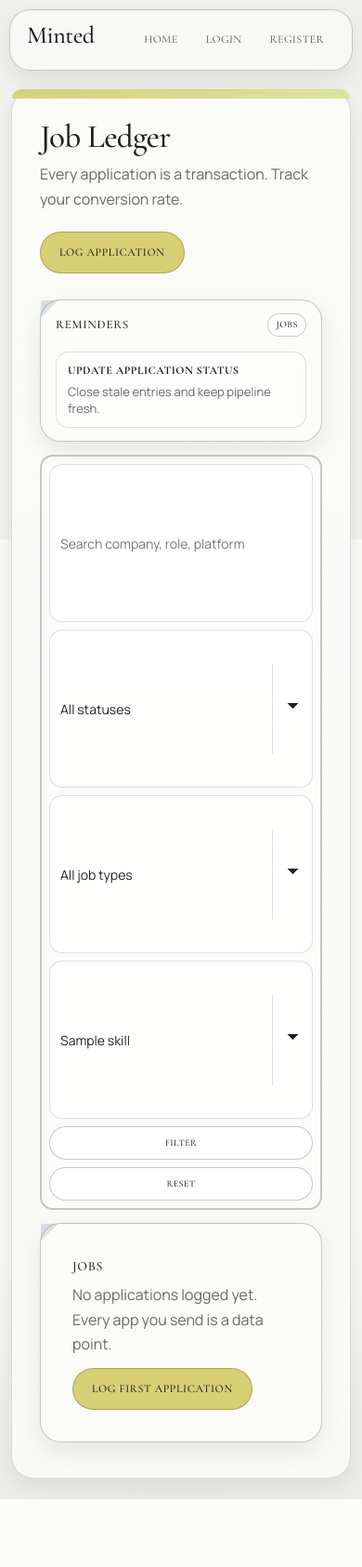
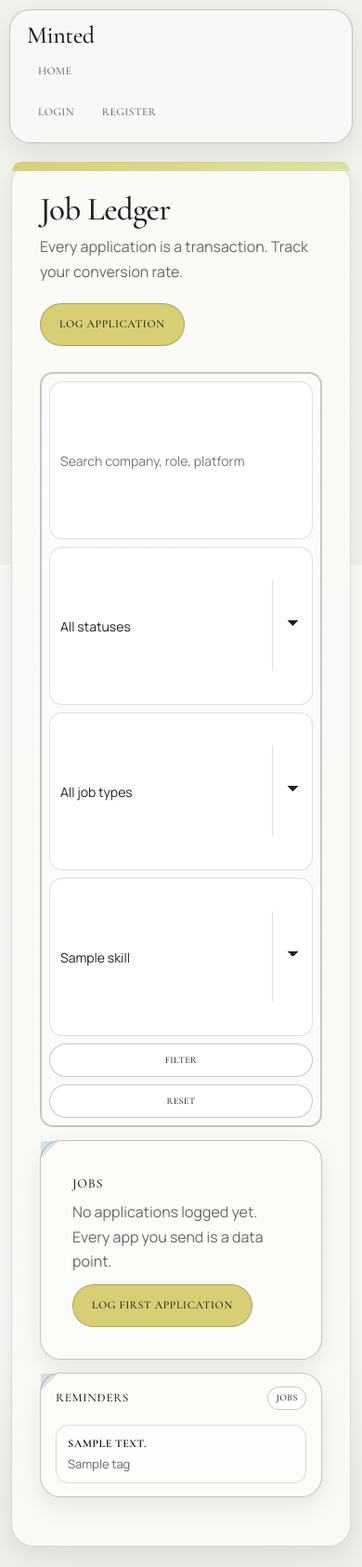
Before and after one commit to khtvi/minted, a Python web app: template templates/jobs.html in a window 390 px wide. Shown: the whole page at 93% size. Before the commit the page ends 1612 px from the top, so only its background shows below. Run offline with Jinja, Linux system fonts and the light colour scheme; the template is opened without the code that fills it: most values are stand-ins (such as "Sample title", 1, 10 or a date in 2020).

Commit message:
fix design

```diff
--- a/static/styles.css
+++ b/static/styles.css
@@ -82,6 +82,7 @@ body {
   font-size: 16px;
   line-height: 1.65;
   color: var(--text);
+  overflow-x: hidden;
   background:
     radial-gradient(980px 660px at 50% 120%, rgba(140, 156, 138, 0.2), transparent 60%),
     radial-gradient(760px 420px at 12% 96%, rgba(184, 178, 160, 0.16), transparent 54%),
@@ -127,12 +128,11 @@ body {
 }
 
 .top-nav-inner {
-  display: flex;
+  display: grid;
+  grid-template-columns: auto 1fr auto;
   align-items: center;
-  justify-content: space-between;
-  gap: 18px;
+  gap: 12px;
   padding: 14px 18px;
-  flex-wrap: wrap;
 }
 
 .brand-mark {
@@ -179,8 +179,17 @@ body {
 .top-nav-links {
   display: flex;
   align-items: center;
-  flex-wrap: wrap;
+  flex-wrap: nowrap;
   gap: 8px;
+}
+
+.top-nav-center {
+  justify-self: center;
+  justify-content: center;
+}
+
+.top-nav-right {
+  justify-self: end;
 }
 
 .top-nav-links a {
@@ -1195,6 +1204,20 @@ label {
   top: 96px;
 }
 
+.jobs-layout,
+.income-layout {
+  display: grid;
+  grid-template-columns: minmax(0, 1fr) 300px;
+  gap: 14px;
+  align-items: start;
+}
+
+.jobs-side,
+.income-side {
+  position: sticky;
+  top: 96px;
+}
+
 .skills-side .resource-grid {
   grid-template-columns: 1fr;
 }
@@ -2321,7 +2365,9 @@ tbody tr:hover {
   }
 
   .dashboard-side,
-  .skills-side {
+  .skills-side,
+  .jobs-side,
+  .income-side {
     position: static;
     top: auto;
   }
@@ -2331,6 +2377,11 @@ tbody tr:hover {
   }
 
   .skills-layout {
+    grid-template-columns: 1fr;
+  }
+
+  .jobs-layout,
+  .income-layout {
     grid-template-columns: 1fr;
   }
 
@@ -2401,7 +2452,10 @@ tbody tr:hover {
   }
 
   .top-nav-inner {
-    align-items: flex-start;
+    grid-template-columns: 1fr;
+    justify-items: start;
+    gap: 8px;
+    align-items: start;
   }
 
   .brand-mark {
@@ -2416,6 +2470,12 @@ tbody tr:hover {
 
   .top-nav-links {
     gap: 6px;
+    flex-wrap: wrap;
+  }
+
+  .top-nav-center,
+  .top-nav-right {
+    justify-self: start;
   }
 
   .top-nav-links a {
--- a/templates/base.html
+++ b/templates/base.html
@@ -15,12 +15,14 @@
         <a class="brand-mark" href="{{ url_for('dashboard') if session.get('username') else url_for('index') }}" {% if request.endpoint == 'index' %}aria-current="page"{% endif %}>
           <span class="brand-name">Minted</span>
         </a>
-        <div class="top-nav-links">
-          {% if session.get('username') %}
+        {% if session.get('username') %}
+          <div class="top-nav-links top-nav-center">
             <a href="{{ url_for('dashboard') }}" {% if request.endpoint == 'dashboard' %}class="active" aria-current="page"{% endif %}>Dashboard</a>
             <a href="{{ url_for('skills') }}" data-tour-target="skills-nav" {% if request.endpoint in ['skills','skill_detail','add_skill','edit_skill','transfer_skill'] %}class="active" aria-current="page"{% endif %}>Skills</a>
             <a href="{{ url_for('jobs') }}" data-tour-target="jobs-nav" {% if request.endpoint in ['jobs','add_job','edit_job'] %}class="active" aria-current="page"{% endif %}>Jobs</a>
             <a href="{{ url_for('income') }}" data-tour-target="vault-nav" {% if request.endpoint in ['income','add_income','edit_income'] %}class="active" aria-current="page"{% endif %}>Vault</a>
+          </div>
+          <div class="top-nav-links top-nav-right">
             <a href="{{ url_for('user_profile') }}" class="profile-icon-link{% if request.endpoint == 'user_profile' %} active{% endif %}" {% if request.endpoint == 'user_profile' %}aria-current="page"{% endif %} aria-label="Profile">
               <svg viewBox="0 0 24 24" aria-hidden="true" focusable="false">
                 <circle cx="12" cy="8" r="3.5"></circle>
@@ -29,12 +31,16 @@
               <span class="sr-only">Profile</span>
             </a>
             <a href="{{ url_for('logout') }}">Logout</a>
-          {% else %}
+          </div>
+        {% else %}
+          <div class="top-nav-links top-nav-center">
             <a href="{{ url_for('index') }}" {% if request.endpoint == 'index' %}class="active" aria-current="page"{% endif %}>Home</a>
+          </div>
+          <div class="top-nav-links top-nav-right">
             <a href="{{ url_for('login') }}" {% if request.endpoint == 'login' %}class="active" aria-current="page"{% endif %}>Login</a>
             <a href="{{ url_for('register') }}" {% if request.endpoint == 'register' %}class="active" aria-current="page"{% endif %}>Register</a>
-          {% endif %}
-        </div>
+          </div>
+        {% endif %}
       </div>
     </nav>
   </header>
--- a/templates/jobs.html
+++ b/templates/jobs.html
@@ -12,16 +12,8 @@
     </div>
   </div>
 
-  <section class="task-hub task-hub-inline card">
-    <div class="section-header">
-      <div class="section-title">Reminders</div>
-      <div class="task-tags"><span class="task-tag">Jobs</span></div>
-    </div>
-    <div class="reminder-list reminder-list-inline">
-      <div class="reminder-item"><strong>Update application status</strong><span>Close stale entries and keep pipeline fresh.</span></div>
-    </div>
-  </section>
-
+  <div class="jobs-layout">
+  <div class="jobs-main">
   <form method="get" class="filter-row">
     <input type="text" name="q" placeholder="Search company, role, platform" value="{{ job_filters.q }}">
     <select name="status">
@@ -140,6 +132,25 @@
   {% else %}
     <div class="card empty-state"><div class="empty-state-icon">Jobs</div><p>No applications logged yet. Every app you send is a data point.</p><a href="{{ url_for('add_job') }}" class="btn btn-primary">Log First Application</a></div>
   {% endif %}
+  </div>
+  <aside class="jobs-side">
+    <section class="task-hub card">
+      <div class="section-header">
+        <div class="section-title">Reminders</div>
+        <div class="task-tags"><span class="task-tag">Jobs</span></div>
+      </div>
+      <div class="reminder-list">
+        {% if reminders %}
+          {% for reminder in reminders|reverse %}
+            <div class="reminder-item"><strong>{{ reminder.text }}</strong><span>{{ reminder.tag }}</span></div>
+          {% endfor %}
+        {% else %}
+          <div class="reminder-empty">No job reminders yet.</div>
+        {% endif %}
+      </div>
+    </section>
+  </aside>
+  </div>
 </div>
 
 <script>
```
Also changed, not shown: other parts of static/styles.css (+24 -3 lines), app.py (+87 -1 lines), templates/dashboard.html (+25 -4 lines), templates/income.html (+21 -10 lines), templates/skills.html (+15 -11 lines).
